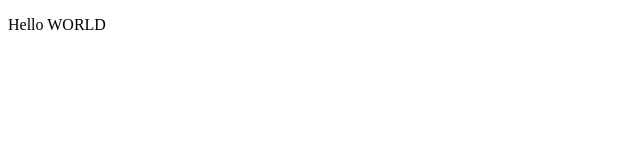
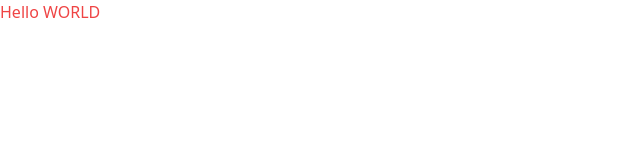
Before and after one commit to AimalKhanOfficial/css-review, a plain HTML site: page new.html in a window 1280 px wide. Shown: the whole page, without its empty margins (0-640 px from the left). Drawn offline with nearby package versions, Linux system fonts and the light colour scheme.

Commit message:
adding a tailwind cdn

```diff
--- a/new.html
+++ b/new.html
@@ -4,9 +4,10 @@
 <head>
     <meta charset="utf-8">
     <title>Sample HTML Page</title>
+    <script src="https://cdn.tailwindcss.com"></script>
 </head>
 <body>
-    <p>
+    <p class="text-red-500">
        Hello WORLD
     </p>
 </body>
```
